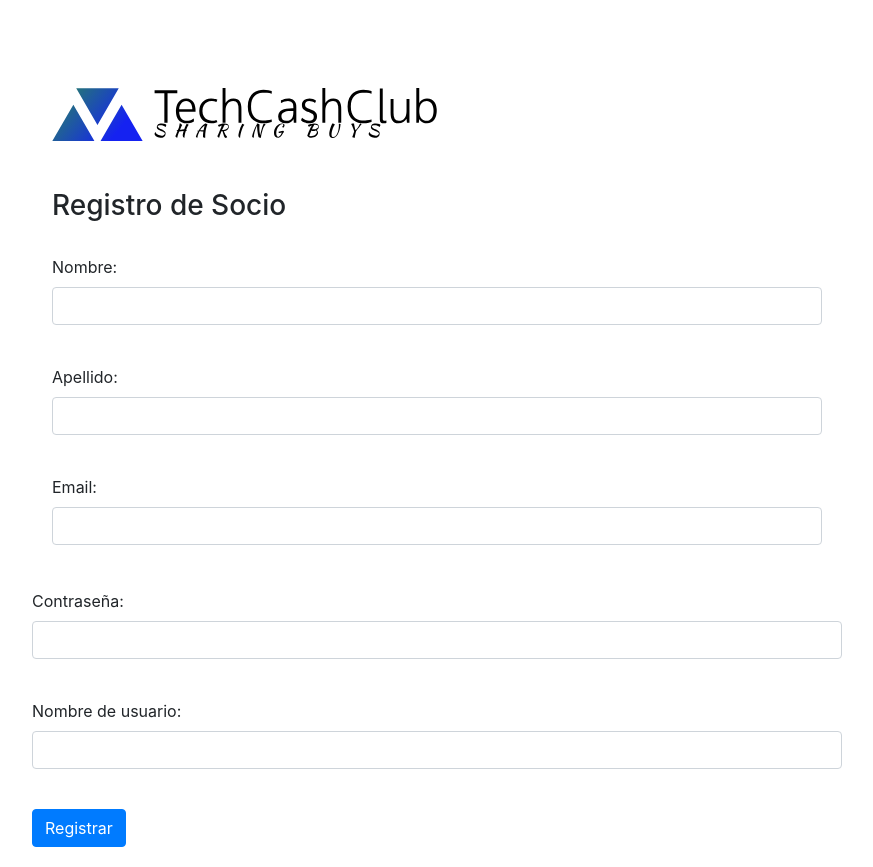
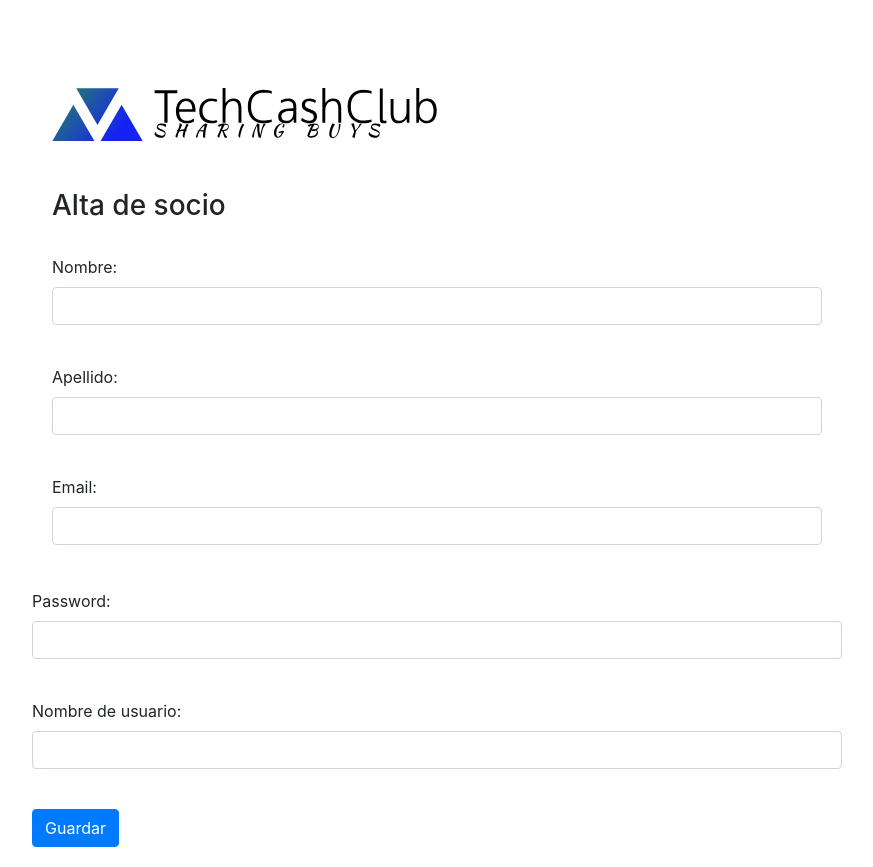
Before and after one commit to TechCashClub/TCC, a Flask app: page /registro in a window 1280 px wide. Shown: the part 56-923 px from the top of the page, without its empty margins (203-1076 px from the left). Run offline with Flask 3, Linux system fonts and the light colour scheme; the visitor is signed in with stand-in values (Sample User, id 1); some libraries are stand-ins or nearby versions.

Commit message:
prototipo para despiegue

```diff
--- a/tcc/app.py
+++ b/tcc/app.py
@@ -238,7 +238,7 @@ def eliminar_producto(id):
     productos = Producto.query.get_or_404(id)
     db.session.delete(productos)
     db.session.commit()
-    #flash('Producto eliminado con éxito.', 'success')
+    flash('Producto eliminado con éxito.', 'success')
     return redirect(url_for('mostrar_productos'))
 
 if __name__ == '__main__':
--- a/tcc/templates/mostrar_socios.html
+++ b/tcc/templates/mostrar_socios.html
@@ -3,14 +3,14 @@
 <html lang="es">
 <head>
     <meta charset="UTF-8">
-    <title>Listado de Socios</title>
+    <title>Listado de socios</title>
     <link href="https://cdn.jsdelivr.net/npm/bootstrap@5.3.0/dist/css/bootstrap.min.css" rel="stylesheet">
 
 </head>
 <body>{% block content %}
     <div class="center-div">
         <img src="/static/img/logo.svg" alt="Logotipo de la Empresa" class="img-fluid logo">
-        <h3>Listado de Socios</h3>
+        <h3>Listado de socios</h3>
         <div class="table-responsive">
             <table class="table table-hover">
                 <thead>
--- a/tcc/templates/registro.html
+++ b/tcc/templates/registro.html
@@ -5,7 +5,7 @@
     <meta charset="UTF-8">
 
     <link href="https://cdn.jsdelivr.net/npm/bootstrap@5.3.3/dist/css/bootstrap.min.css" rel="stylesheet" integrity="sha384-QWTKZyjpPEjISv5WaRU9OFeRpok6YctnYmDr5pNlyT2bRjXh0JMhjY6hW+ALEwIH" crossorigin="anonymous">
-    <title>Registro de Socio</title>
+    <title>Alta de Socio</title>
     <style>
         .center-form {
             min-height: 100vh; /* Altura mínima del viewport */
@@ -33,7 +33,7 @@
 
     <img src="/static/img/logo.svg" alt="Logotipo de la Empresa" class="img-fluid logo mb-4">
     <br><br>
-    <h3>Registro de Socio</h3>
+    <h3>Alta de socio</h3>
     <br>
     <form method="post">
         <div class="form_group mb-3">
@@ -49,14 +49,15 @@
         <input type="email" id="email" name="email" class="form-control" required><br>
         </div>
         <div class="form_group mb-3">
-        <label for="password" class="form-label">Contraseña:</label>
+        <label for="password" class="form-label">Password:</label>
         <input type="password" id="password" name="password" class="form-control" required><br>
         </div>
         <div class="form_group mb-3">
         <label for="username" class="form-label">Nombre de usuario:</label>
         <input type="text" id="username" name="username" class="form-control" required><br>
         </div>
-        <button type="submit" class="btn btn-primary">Registrar</button>
+        <button type="submit" class="btn btn-primary">Guardar</button>
+
     </form>
 </div>
 </div>
```
Also changed, not shown: requirements.txt (added, +12 -0 lines), tcc/auth.py (deleted, +0 -8 lines), tcc/templates/mostrar_productos.html (+4 -4 lines), tcc/templates/registro_productos.html (+5 -5 lines), 2 other files.
